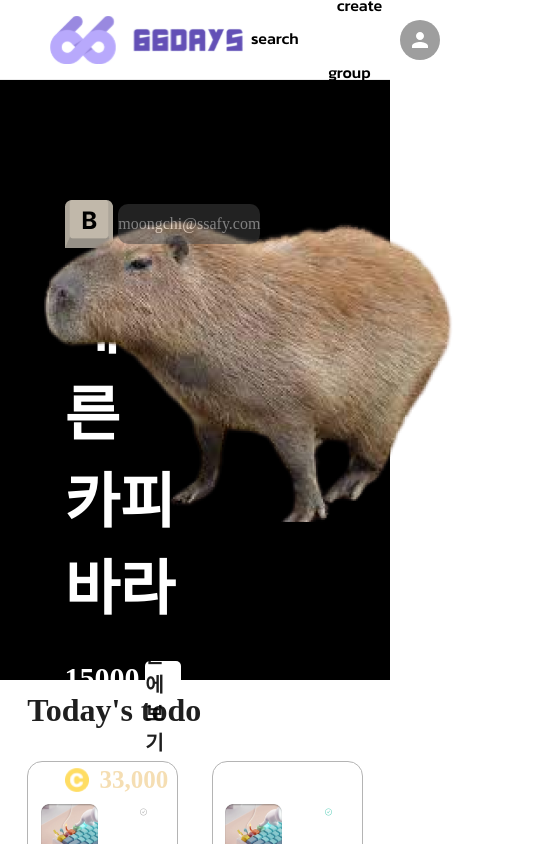
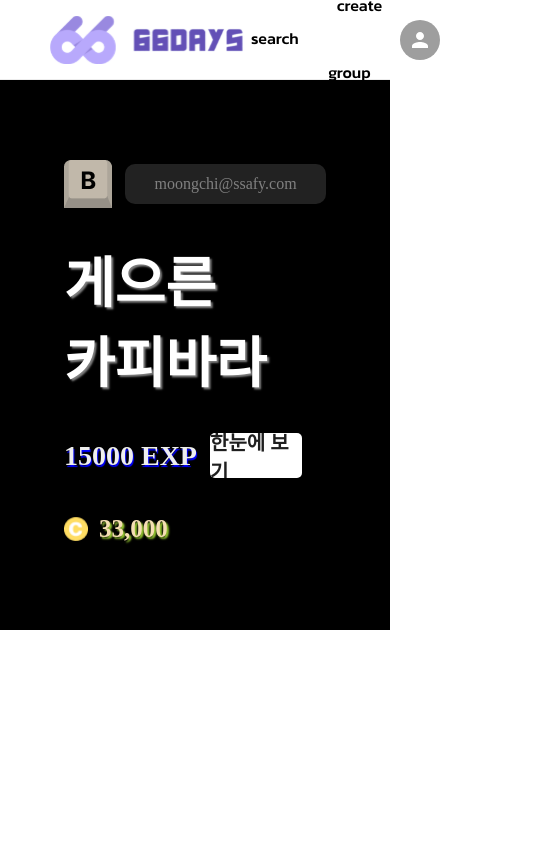
Before and after one commit to predictyson/66days, a React (Vite) app in the folder frontend/: page / in a window 390 px wide. Shown: the top 844 px of the page, 541 px wide, since content can reach past the window. Built offline with nearby package versions, Linux system fonts and the light colour scheme; a web font is replaced by a local one.

Commit message:
fe/feat: 메인페이지 banner 반응형 적용

```diff
--- a/frontend/src/components/main/Banner.tsx
+++ b/frontend/src/components/main/Banner.tsx
@@ -37,23 +37,26 @@ export default function Banner({ memberInfo }: IProps) {
 
 const Container = styled.div`
   width: 100%;
-  height: 60rem;
+  height: 55rem;
   display: flex;
   font-family: Pretendard;
   background-color: black;
-  padding: 0 5rem;
+  padding: 0 8%;
 `;
 
 const LeftWrapper = styled.div`
   display: flex;
   flex-direction: column;
   width: 50%;
+  @media (max-width: 1200px) {
+    width: 100%;
+  }
 `;
 
 const Info = styled.div`
   height: 4.8rem;
   margin: 0 auto;
-  margin-top: 12rem;
+  margin-top: 8rem;
   width: 80%;
   display: flex;
   align-items: center;
@@ -70,14 +73,22 @@ const Info = styled.div`
     border-radius: 10px;
     height: 4rem;
   }
+  img {
+    transition: transform 0.3s ease-in-out;
+    cursor: pointer;
+    &:hover {
+      transform: scale(1.1);
+    }
+  }
 `;
 
 const Nickname = styled.div`
   color: white;
   width: 80%;
+  text-shadow: 2px 2px 2px gray;
   margin: 0 auto;
   margin-top: 3.1rem;
-  font-size: 6rem;
+  font-size: 5.5rem;
   font-weight: 700;
 `;
 const ImageWrapper = styled.div`
@@ -87,7 +98,24 @@ const ImageWrapper = styled.div`
   align-items: center;
   img {
     display: flex;
-    margin-top: 3rem;
+    margin-top: 5rem;
+    width: 100%;
+    animation: float 6s ease-in-out infinite;
+
+    @keyframes float {
+      0% {
+        transform: translatey(0px);
+      }
+      50% {
+        transform: translatey(-30px);
+      }
+      100% {
+        transform: translatey(0px);
+      }
+    }
+  }
+  @media (max-width: 1200px) {
+    width: 0%;
   }
 `;
 
@@ -99,7 +127,7 @@ const MoreInfo = styled.div`
   .button {
     border-radius: 5px;
     background-color: white;
-    width: 15rem;
+    width: 35%;
     height: 4.5rem;
     display: flex;
     justify-content: center;
@@ -111,14 +139,17 @@ const MoreInfo = styled.div`
     &:hover {
       background-color: #444444;
       color: white;
+      transform: scale(1.1);
     }
+    transition: transform 0.3s ease-in-out;
   }
 
   .exp {
-    color: white;
-    font-size: 3rem;
+    color: ${theme.colors.gray200};
+    font-size: 2.8rem;
     font-weight: bold;
     margin: auto 0;
+    text-shadow: 1px 2px 1px blue;
   }
 `;
 
@@ -133,6 +164,7 @@ const Coin = styled.div`
   font-weight: ${theme.fontWeight.semibold};
   span {
     margin-left: 1rem;
+    text-shadow: 2px 2px 2px yellowgreen;
   }
   img {
     width: 2.5rem;
--- a/frontend/src/routes/MainPage.tsx
+++ b/frontend/src/routes/MainPage.tsx
@@ -8,9 +8,9 @@ export default function MainPage() {
   return (
     <>
       <Banner memberInfo={MAIN_DUMMY_DATA.memberInfo} />
-      <Todo challenges={MAIN_DUMMY_DATA.challenge} />
-      <Groups groups={MAIN_DUMMY_DATA.group} />
-      <Ranking ranking={MAIN_DUMMY_DATA.rank} />
+      {/* <Todo challenges={MAIN_DUMMY_DATA.challenge} /> */}
+      {/* <Groups groups={MAIN_DUMMY_DATA.group} /> */}
+      {/* <Ranking ranking={MAIN_DUMMY_DATA.rank} /> */}
     </>
   );
 }
```
